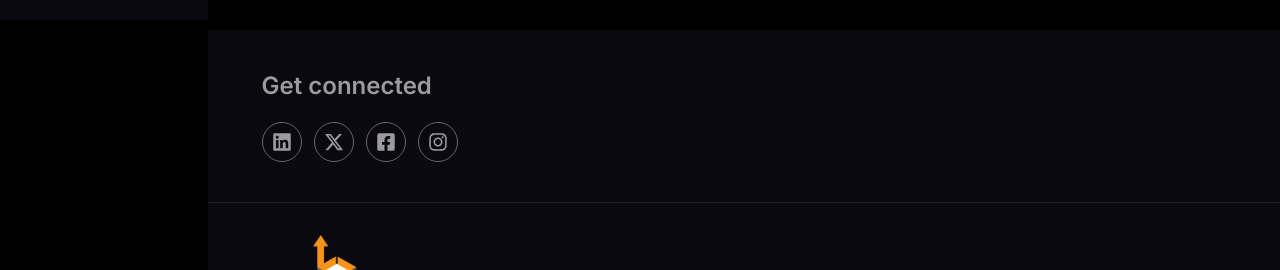
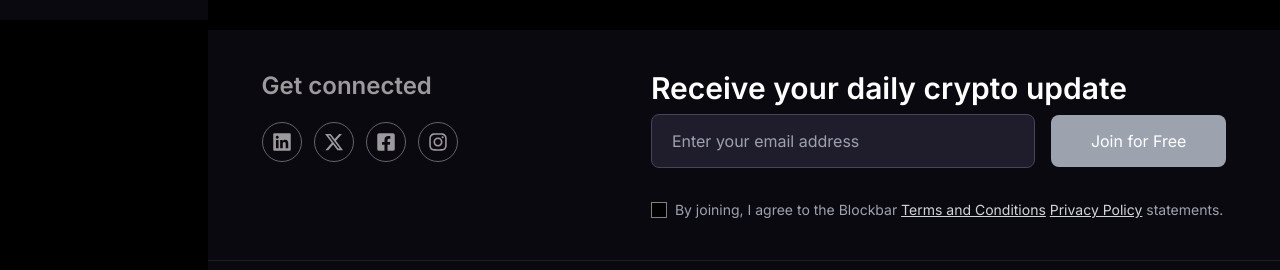
Before and after one commit to Metageeks-Technologies/BlockTour, a Next.js app in the folder client/: page /article/1 in a window 1280 px wide. Shown: the part 780-1050 px from the top of the page. Built offline with nearby package versions, Linux system fonts and the light colour scheme; no server answers.

Commit message:
code merging

```diff
--- a/client/src/app/(user)/article/[slug]/page.tsx
+++ b/client/src/app/(user)/article/[slug]/page.tsx
@@ -457,7 +457,7 @@ const CardDetails = () => {
                             </div>
                         </div>
 
-                        {/* <div className="">
+                        <div className="">
                             <h1 className="text-3xl pb-2 font-semibold text-[#FFFFFF]">Receive your daily crypto update</h1>
                             <div className="w-full">
                                 <div className="flex items-center gap-4">
@@ -501,7 +501,7 @@ const CardDetails = () => {
                                     </label>
                                 </div>
                             </div>
-                        </div> */}
+                        </div>
                     </div>
                 </div>
                 <Footer />
```
